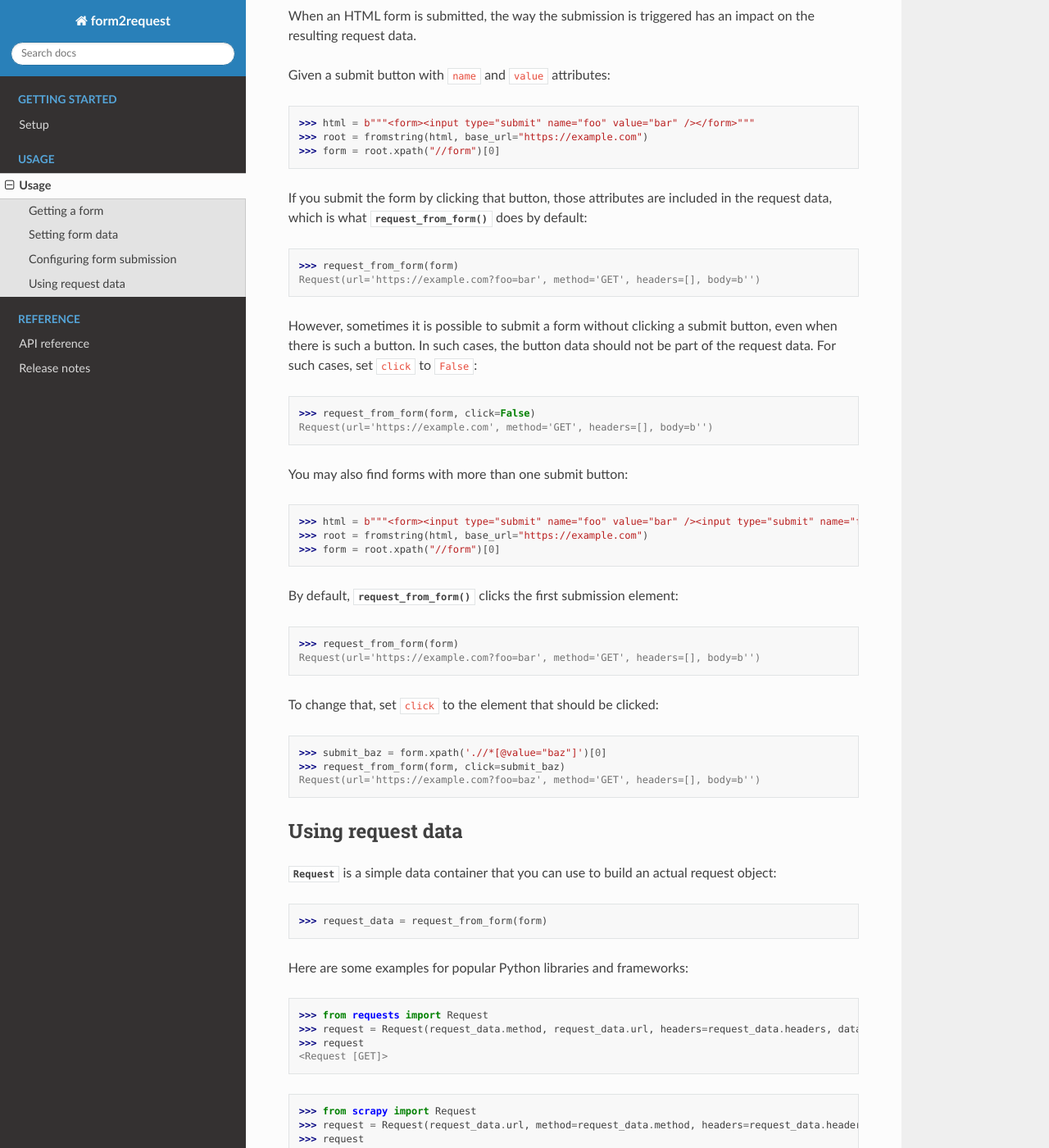
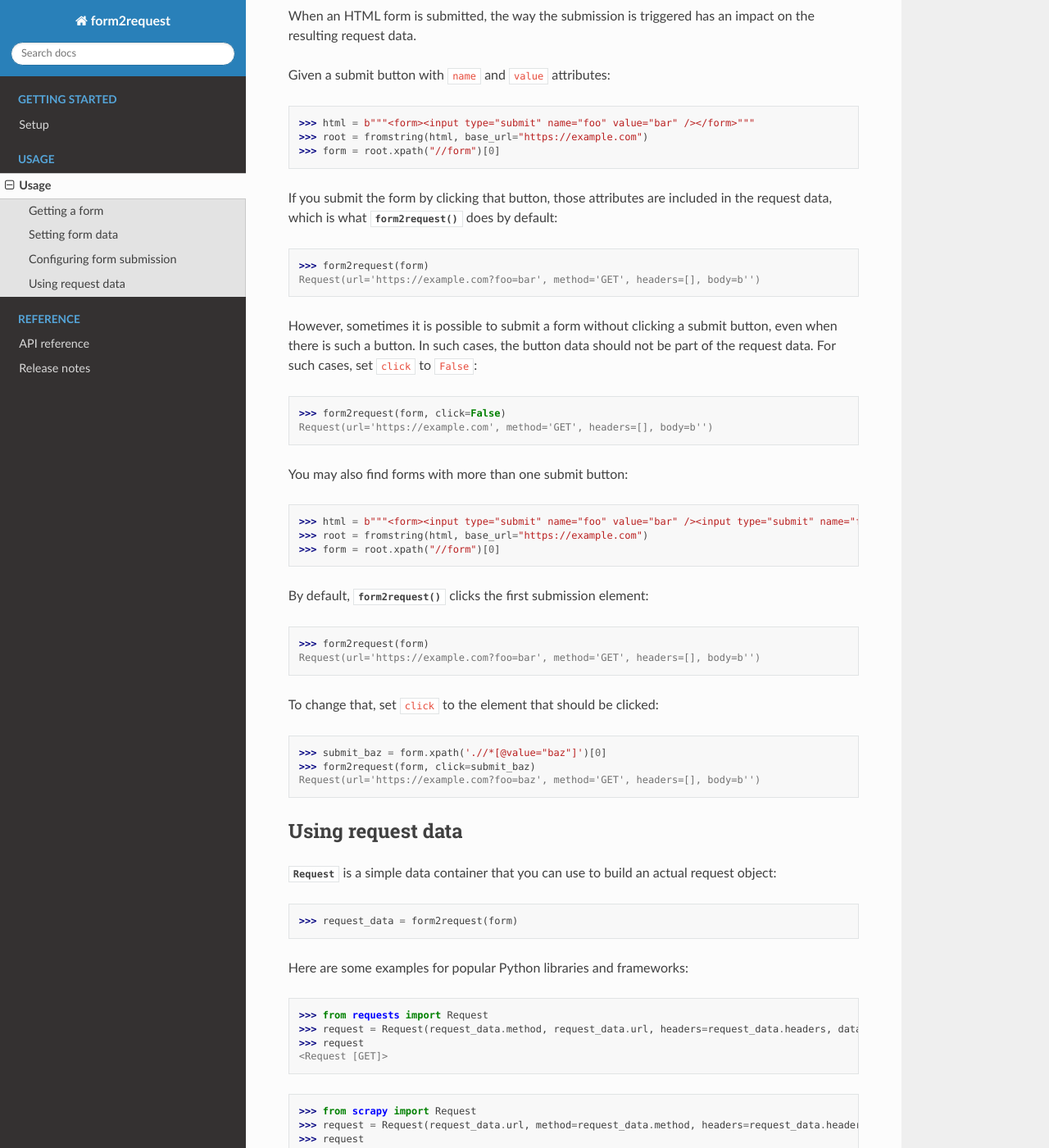
Before and after one commit to scrapy/form2request, a Sphinx documentation site: the page built from docs/usage.rst, in a window 1280 px wide and 1400 px high, scrolled down 3050 px. Shown: the whole window at 82% size. Built offline with Sphinx 7.4.7 and the Read the Docs theme 2.0.0, drawn with Linux system fonts in a browser that asks for light colours; some of the changed text lies outside the part shown.

Commit message:
request_from_form → form2request

```diff
--- a/docs/api.rst
+++ b/docs/api.rst
@@ -2,7 +2,7 @@
 API reference
 =============
 
-.. autofunction:: form2request.request_from_form
+.. autofunction:: form2request.form2request
 
 .. autoclass:: form2request.Request
     :members:
--- a/docs/usage.rst
+++ b/docs/usage.rst
@@ -11,14 +11,14 @@ Usage
 >>> root = fromstring(html, base_url="https://example.com")
 >>> form = root.xpath("//form")[0]
 
-You can use :func:`~form2request.request_from_form` to generate :ref:`form
+You can use :func:`~form2request.form2request` to generate :ref:`form
 submission request data <request>`:
 
->>> from form2request import request_from_form
->>> request_from_form(form)
+>>> from form2request import form2request
+>>> form2request(form)
 Request(url='https://example.com?foo=bar', method='GET', headers=[], body=b'')
 
-:func:`~form2request.request_from_form` supports :ref:`user-defined form data
+:func:`~form2request.form2request` supports :ref:`user-defined form data
 <data>` and :ref:`choosing a specific form submission button (or none)
 <click>`.
 
@@ -28,7 +28,7 @@ Request(url='https://example.com?foo=bar', method='GET', headers=[], body=b'')
 Getting a form
 ==============
 
-:func:`~form2request.request_from_form` requires an
+:func:`~form2request.form2request` requires an
 :class:`lxml.html.FormElement` object.
 
 You can build one using :func:`lxml.html.fromstring` to parse an HTML document
@@ -90,10 +90,10 @@ user-defined data:
 >>> root = fromstring(html, base_url="https://example.com")
 >>> form = root.xpath("//form")[0]
 
-Use the second parameter of :func:`~form2request.request_from_form`,  to define
+Use the second parameter of :func:`~form2request.form2request`,  to define
 the corresponding data:
 
->>> request_from_form(form, {"foo": "bar"})
+>>> form2request(form, {"foo": "bar"})
 Request(url='https://example.com?foo=bar', method='GET', headers=[], body=b'')
 
 You may sometimes find forms where more than one field has the same ``name``
@@ -106,7 +106,7 @@ attribute:
 To specify values for all same-name fields, instead of a dictionary, use an
 iterable of key-value tuples:
 
->>> request_from_form(form, (("foo", "bar"), ("foo", "baz")))
+>>> form2request(form, (("foo", "bar"), ("foo", "baz")))
 Request(url='https://example.com?foo=bar&foo=baz', method='GET', headers=[], body=b'')
 
 Sometimes, you might want to prevent a value from a field from being included
@@ -120,7 +120,7 @@ disabled through JavaScript, or because the field or a parent element has the
 
 To remove a field value, set it to ``None``:
 
->>> request_from_form(form, {"foo": None})
+>>> form2request(form, {"foo": None})
 Request(url='https://example.com', method='GET', headers=[], body=b'')
 
 By default, if a form uses an unsupported method:
@@ -131,7 +131,7 @@ By default, if a form uses an unsupported method:
 
 A :exc:`NotImplementedError` exception is raised:
 
->>> request_from_form(form)
+>>> form2request(form)
 Traceback (most recent call last):
 ...
 NotImplementedError: Found unsupported form method 'FOO'.
@@ -139,7 +139,7 @@ NotImplementedError: Found unsupported form method 'FOO'.
 If the reason for the bad method is that the right method is set through
 JavaScript code, you can use the ``method`` parameter to set the right value:
 
->>> request_from_form(form, method="GET")
+>>> form2request(form, method="GET")
 Request(url='https://example.com', method='GET', headers=[], body=b'')
 
 
@@ -158,17 +158,17 @@ Given a submit button with ``name`` and ``value`` attributes:
 >>> form = root.xpath("//form")[0]
 
 If you submit the form by clicking that button, those attributes are included
-in the request data, which is what :func:`~form2request.request_from_form` does
+in the request data, which is what :func:`~form2request.form2request` does
 by default:
 
->>> request_from_form(form)
+>>> form2request(form)
 Request(url='https://example.com?foo=bar', method='GET', headers=[], body=b'')
 
 However, sometimes it is possible to submit a form without clicking a submit
 button, even when there is such a button. In such cases, the button data should
 not be part of the request data. For such cases, set ``click`` to ``False``:
 
->>> request_from_form(form, click=False)
+>>> form2request(form, click=False)
 Request(url='https://example.com', method='GET', headers=[], body=b'')
 
 You may also find forms with more than one submit button:
@@ -177,16 +177,16 @@ You may also find forms with more than one submit button:
 >>> root = fromstring(html, base_url="https://example.com")
 >>> form = root.xpath("//form")[0]
 
-By default, :func:`~form2request.request_from_form` clicks the first submission
+By default, :func:`~form2request.form2request` clicks the first submission
 element:
 
->>> request_from_form(form)
+>>> form2request(form)
 Request(url='https://example.com?foo=bar', method='GET', headers=[], body=b'')
 
 To change that, set ``click`` to the element that should be clicked:
 
 >>> submit_baz = form.xpath('.//*[@value="baz"]')[0]
->>> request_from_form(form, click=submit_baz)
+>>> form2request(form, click=submit_baz)
 Request(url='https://example.com?foo=baz', method='GET', headers=[], body=b'')
 
 
@@ -198,7 +198,7 @@ Using request data
 :class:`~form2request.Request` is a simple data container that you can use to
 build an actual request object:
 
->>> request_data = request_from_form(form)
+>>> request_data = form2request(form)
 
 Here are some examples for popular Python libraries and frameworks:
 
--- a/form2request/__init__.py
+++ b/form2request/__init__.py
@@ -1,3 +1,3 @@
 """Build HTTP requests out of HTML forms."""
 
-from ._base import Request, request_from_form
+from ._base import Request, form2request
```
Also changed, not shown: 2 other files.
